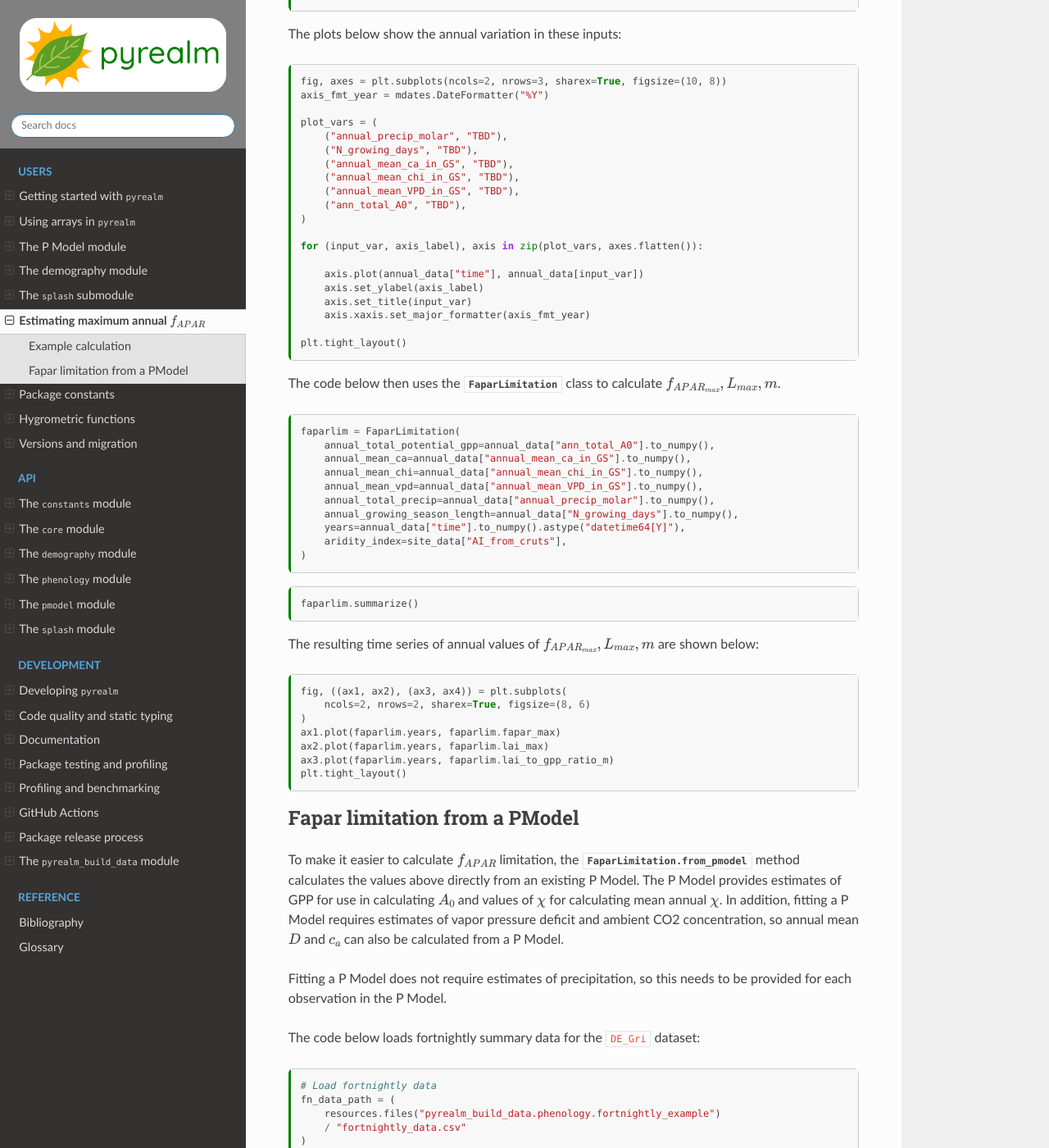
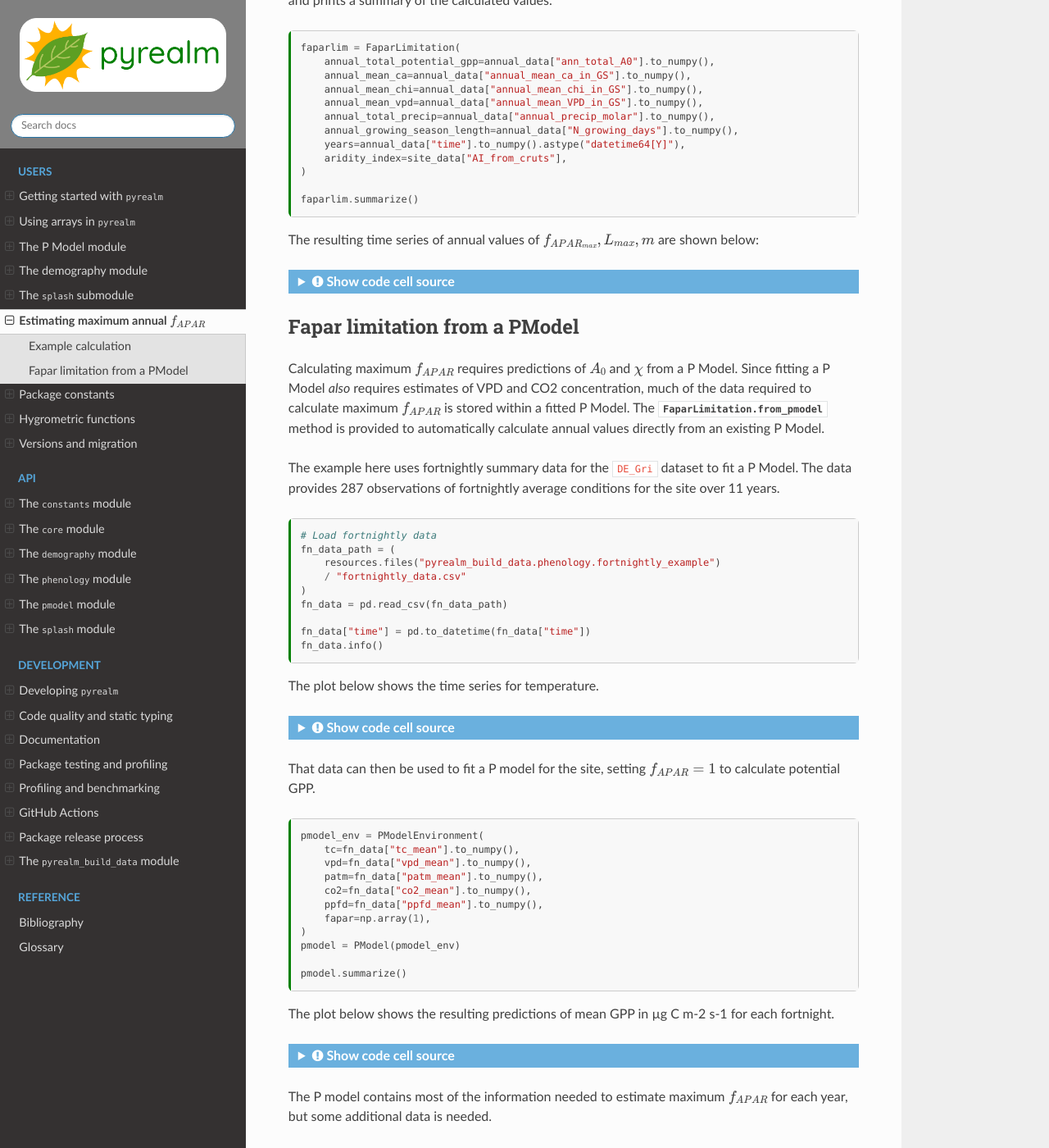
Before and after one commit to ImperialCollegeLondon/pyrealm, a Sphinx documentation site: the page built from docs/source/users/phenology.md, in a window 1280 px wide and 1400 px high, scrolled down 2021 px. Shown: the whole window at 82% size. Built offline with Sphinx 7.4.7 and the Read the Docs theme 3.1.0, drawn with Linux system fonts in a browser that asks for light colours; cross-references to code outside the pages are shown as plain code; some of the changed text lies outside the part shown.

Commit message:
Polishing phenology.md layout

````diff
--- a/docs/source/users/phenology.md
+++ b/docs/source/users/phenology.md
@@ -110,27 +113,27 @@
 annual_data["time"] = annual_data["time"].to_numpy().astype("datetime64[Y]")
 ```
 
+The `site_data` provides the following constants, including aridity index estimates (AI).
+
 ```{code-cell} ipython3
 site_data
 ```
 
-```{code-cell} ipython3
-annual_data
-```
-
-The plots below show the annual variation in these inputs:
+The plots below show the time series for the annual variables:
 
 ```{code-cell} ipython3
+:tags: [hide-input]
+
 fig, axes = plt.subplots(ncols=2, nrows=3, sharex=True, figsize=(10, 8))
 axis_fmt_year = mdates.DateFormatter("%Y")
 
 plot_vars = (
-    ("annual_precip_molar", "TBD"),
-    ("N_growing_days", "TBD"),
-    ("annual_mean_ca_in_GS", "TBD"),
-    ("annual_mean_chi_in_GS", "TBD"),
-    ("annual_mean_VPD_in_GS", "TBD"),
-    ("ann_total_A0", "TBD"),
+    ("annual_precip_molar", r"Total annual precipitation (moles)"),
+    ("N_growing_days", r"Number of growing days"),
+    ("annual_mean_ca_in_GS", r"Mean $c_a$ in growing season (Pa)"),
+    ("annual_mean_chi_in_GS", r"Mean $\chi$ in growing season"),
+    ("annual_mean_VPD_in_GS", r"Mean VPD in growing season"),
+    ("ann_total_A0", "Total annual potential GPP (moles)"),
 )
 
 for (input_var, axis_label), axis in zip(plot_vars, axes.flatten()):
@@ -143,8 +146,9 @@
 plt.tight_layout()
 ```
 
-The code below then uses the  {class}`~pyrealm.phenology.fapar_limitation.FaparLimitation`
-class to calculate $f_{APAR_{max}}, L_{max}, m$.
+The code below then shows the use of the
+{class}`~pyrealm.phenology.fapar_limitation.FaparLimitation` class to calculate
+$f_{APAR_{max}}, L_{max}, m$ and prints a summary of the calculated values.
 
 ```{code-cell} ipython3
 faparlim = FaparLimitation(
@@ -157,38 +161,45 @@
     years=annual_data["time"].to_numpy().astype("datetime64[Y]"),
     aridity_index=site_data["AI_from_cruts"],
 )
-```
 
-```{code-cell} ipython3
 faparlim.summarize()
 ```
 
 The resulting time series of annual values of $f_{APAR_{max}}, L_{max}, m$ are shown below:
 
 ```{code-cell} ipython3
-fig, ((ax1, ax2), (ax3, ax4)) = plt.subplots(
-    ncols=2, nrows=2, sharex=True, figsize=(8, 6)
+:tags: [hide-input]
+
+fig, axes = plt.subplots(ncols=1, nrows=3, sharex=True, figsize=(5, 8))
+
+plot_vars = (
+    (faparlim.fapar_max, r"$f_{APAR_{max}}$", "Maximum annual fAPAR"),
+    (faparlim.lai_max, r"$L_{max}$", "Maximum annual LAI"),
+    (faparlim.lai_to_gpp_ratio_m, r"$m$", "LAI to GPP ratio"),
 )
-ax1.plot(faparlim.years, faparlim.fapar_max)
-ax2.plot(faparlim.years, faparlim.lai_max)
-ax3.plot(faparlim.years, faparlim.lai_to_gpp_ratio_m)
+
+for (input_var, axis_label, title), axis in zip(plot_vars, axes.flatten()):
+
+    axis.plot(faparlim.years, input_var)
+    axis.set_ylabel(axis_label)
+    axis.set_title(title)
+    axis.xaxis.set_major_formatter(axis_fmt_year)
+
 plt.tight_layout()
 ```
 
 ## Fapar limitation from a PModel
 
-To make it easier to calculate $f_{APAR}$ limitation, the
+Calculating maximum $f_{APAR}$ requires predictions of $A_0$ and $\chi$ from a P Model.
+Since fitting a P Model _also_ requires estimates of VPD and CO2 concentration, much of
+the data required to calculate maximum $f_{APAR}$ is stored within a fitted P Model. The
 {meth}`FaparLimitation.from_pmodel<pyrealm.phenology.fapar_limitation.FaparLimitation.from_pmodel>`
-method calculates the values above directly from an existing P Model. The P Model
-provides estimates of GPP for use in calculating $A_0$ and values of $\chi$ for
-calculating mean annual $\chi$. In addition, fitting a P Model requires estimates of
-vapor pressure deficit and ambient CO2 concentration, so  annual mean $D$ and $c_a$ can
-also be calculated from a P Model.
+method is provided to automatically calculate annual values directly from an existing P
+Model.
 
-Fitting a P Model does not require estimates of precipitation, so this needs to be
-provided for each observation in the P Model.
-
-The code below loads fortnightly summary data for the `DE_Gri` dataset:
+The example here uses fortnightly summary data for the `DE_Gri` dataset to fit a P
+Model. The data provides 287 observations of fortnightly average conditions for the site
+over 11 years.
 
 ```{code-cell} ipython3
 # Load fortnightly data
@@ -202,12 +213,14 @@
 fn_data.info()
 ```
 
-The data provides 287 observations of fortnightly average conditions for the site over
-11 years. The plot below shows the temperature values.
+The plot below shows the time series for temperature.
 
 ```{code-cell} ipython3
+:tags: [hide-input]
+
 plt.plot(fn_data["time"], fn_data["tc_mean"])
-_ = plt.axhline(0, linewidth=0.4, color="red")
+plt.axhline(0, linewidth=0.4, color="red")
+_ = plt.ylabel("Temperature (°C)")
 ```
 
 That data can then be used to fit a P model for the site, setting $f_{APAR} = 1$ to
@@ -223,30 +236,32 @@
     fapar=np.array(1),
 )
 pmodel = PModel(pmodel_env)
-```
 
-```{code-cell} ipython3
 pmodel.summarize()
 ```
 
-The plot below shows the resulting predictions of mean GPP in µg C m2 s-1 for each
+The plot below shows the resulting predictions of mean GPP in µg C m-2 s-1 for each
 fortnight.
 
 ```{code-cell} ipython3
-_ = plt.plot(fn_data["time"], pmodel.gpp)
+:tags: [hide-input]
+
+plt.plot(fn_data["time"], pmodel.gpp)
+_ = plt.ylabel("Potential GPP (µg C m-2 s-1)")
 ```
 
 The P model contains most of the information needed to estimate maximum $f_{APAR}$ for
 each year, but some additional data is needed.
 
 1. The calculation of $f_{APAR_{max}}$ requires estimates of $D, c_a$ and $\chi$
-   **during the growing season**. The function therefore needs an additional
-   `growing_season` argument that indicates - for each observation - if that observation
-   was during the growing season. This needs to be provide a boolean (`TRUE` or `FALSE`)
-   value for each observation. There are different approaches for estimating the start
-   and end of the growing season and so you need to create this variable according to
-   the approach you want to use - it is often simply if the temperature exceeds a
-   certain threshold.
+   **during the growing season**. The
+   {meth}`FaparLimitation.from_pmodel<pyrealm.phenology.fapar_limitation.FaparLimitation.from_pmodel>`
+   method therefore has an additional `growing_season` argument that indicates - for
+   each observation - if that observation was during the growing season. This needs to
+   be provide a boolean (`TRUE` or `FALSE`) value for each observation. There are
+   different approaches for estimating the start and end of the growing season and so
+   you need to create this variable according to the approach you want to use - it is
+   often simply if the temperature exceeds a certain threshold.
 
 1. The calculation also requires precipitation data: you will need to compile data for
    the total precipitation during each observation, expressed as moles of water per m2.
@@ -276,11 +291,26 @@
 values shown above
 
 ```{code-cell} ipython3
-fig, ((ax1, ax2), (ax3, ax4)) = plt.subplots(
-    ncols=2, nrows=2, sharex=True, figsize=(8, 6)
+:tags: [hide-input]
+
+fig, axes = plt.subplots(ncols=1, nrows=3, sharex=True, figsize=(5, 8))
+
+plot_vars = (
+    (faparlim_pmodel.fapar_max, r"$f_{APAR_{max}}$", "Maximum annual fAPAR"),
+    (faparlim_pmodel.lai_max, r"$L_{max}$", "Maximum annual LAI"),
+    (faparlim_pmodel.lai_to_gpp_ratio_m, r"$m$", "LAI to GPP ratio"),
 )
-ax1.plot(faparlim_pmodel.years, faparlim_pmodel.fapar_max)
-ax2.plot(faparlim_pmodel.years, faparlim_pmodel.lai_max)
-ax3.plot(faparlim_pmodel.years, faparlim_pmodel.lai_to_gpp_ratio_m)
+
+for (input_var, axis_label, title), axis in zip(plot_vars, axes.flatten()):
+
+    axis.plot(faparlim_pmodel.years, input_var)
+    axis.set_ylabel(axis_label)
+    axis.set_title(title)
+    axis.xaxis.set_major_formatter(axis_fmt_year)
+
 plt.tight_layout()
 ```
+
+```{code-cell} ipython3
+
+```
````
Also changed, not shown: other parts of docs/source/users/phenology.md (+4 -1 lines).
